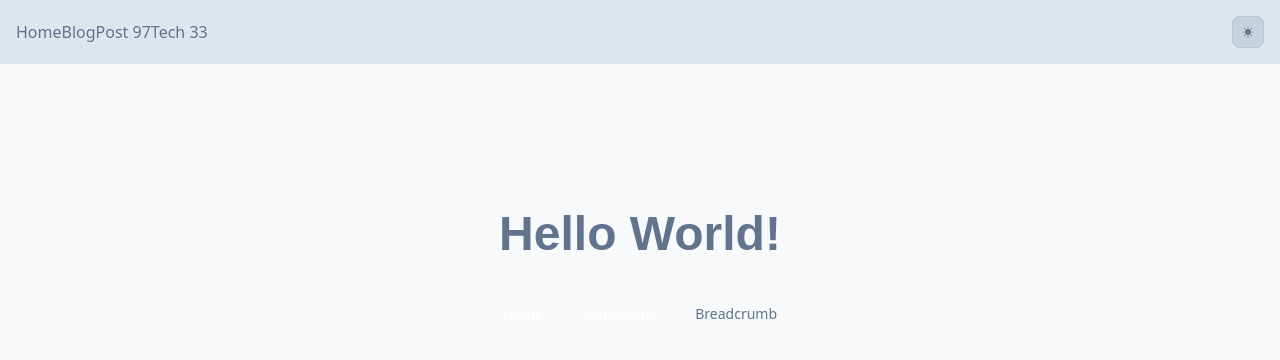
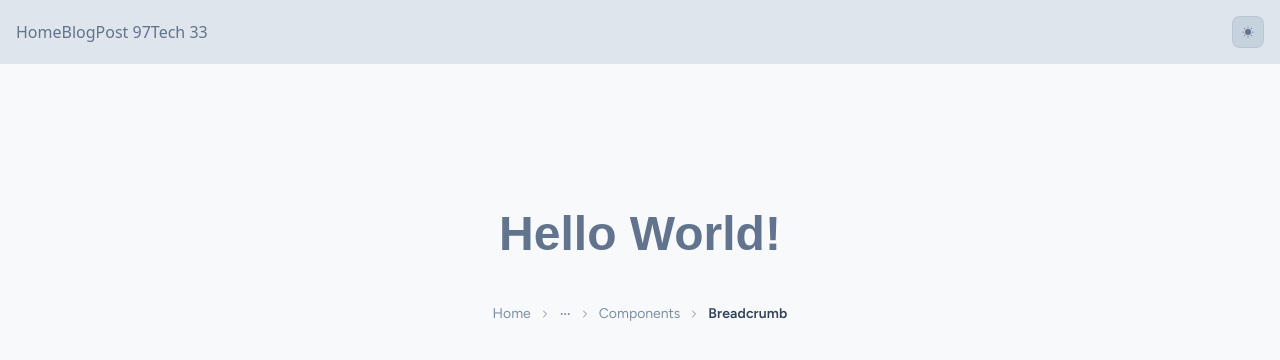
Before and after one commit to lorenzoferrante97/frontend-template, a Next.js app: page / in a window 1280 px wide. Shown: the top 360 px of the page. Built offline with nearby package versions, Linux system fonts and the light colour scheme; a web font is replaced by a local one.

Commit message:
add: breadcrumb

```diff
--- a/app/components/ui/breadcrumb.jsx
+++ b/app/components/ui/breadcrumb.jsx
@@ -1,7 +1,7 @@
+/** biome-ignore-all lint/a11y/useSemanticElements: current page */
+
 import { Slot } from "@radix-ui/react-slot";
 import { ChevronRight, MoreHorizontal } from "lucide-react";
-import * as React from "react";
-
 import { cn } from "@/lib/utils";
 
 function Breadcrumb({ ...props }) {
@@ -13,7 +13,7 @@ function BreadcrumbList({ className, ...props }) {
 		<ol
 			data-slot="breadcrumb-list"
 			className={cn(
-				"text-muted-foreground flex flex-wrap items-center gap-1.5 text-sm break-words sm:gap-2.5",
+				"text-base-soft-content/80 flex flex-wrap items-center gap-1 font-body-s-normal break-words md:gap-2",
 				className,
 			)}
 			{...props}
@@ -25,7 +25,7 @@ function BreadcrumbItem({ className, ...props }) {
 	return (
 		<li
 			data-slot="breadcrumb-item"
-			className={cn("inline-flex items-center gap-1.5", className)}
+			className={cn("inline-flex items-center gap-1", className)}
 			{...props}
 		/>
 	);
@@ -37,7 +37,10 @@ function BreadcrumbLink({ asChild, className, ...props }) {
 	return (
 		<Comp
 			data-slot="breadcrumb-link"
-			className={cn("hover:text-foreground transition-colors", className)}
+			className={cn(
+				"lg:hover:text-base-content lg:hover:underline lg:hover:underline-offset-4 transition-colors",
+				className,
+			)}
 			{...props}
 		/>
 	);
@@ -45,12 +48,12 @@ function BreadcrumbLink({ asChild, className, ...props }) {
 
 function BreadcrumbPage({ className, ...props }) {
 	return (
-		<span
+		<a
 			data-slot="breadcrumb-page"
 			role="link"
 			aria-disabled="true"
 			aria-current="page"
-			className={cn("text-foreground font-normal", className)}
+			className={cn("text-base-content font-body-s-big", className)}
 			{...props}
 		/>
 	);
@@ -62,24 +65,24 @@ function BreadcrumbSeparator({ children, className, ...props }) {
 			data-slot="breadcrumb-separator"
 			role="presentation"
 			aria-hidden="true"
-			className={cn("[&>svg]:size-3.5", className)}
+			className={cn("", className)}
 			{...props}
 		>
-			{children ?? <ChevronRight />}
+			{children ?? <ChevronRight size={12} strokeWidth={2} />}
 		</li>
 	);
 }
 
-function BreadcrumbEllipsis({ className, ...props }) {
+function BreadcrumbMore({ className, ...props }) {
 	return (
 		<span
 			data-slot="breadcrumb-ellipsis"
 			role="presentation"
 			aria-hidden="true"
-			className={cn("flex size-9 items-center justify-center", className)}
+			className={cn("perfect-center", className)}
 			{...props}
 		>
-			<MoreHorizontal className="size-4" />
+			<MoreHorizontal size={12} strokeWidth={2} />
 			<span className="sr-only">More</span>
 		</span>
 	);
@@ -92,5 +95,5 @@ export {
 	BreadcrumbLink,
 	BreadcrumbPage,
 	BreadcrumbSeparator,
-	BreadcrumbEllipsis,
+	BreadcrumbMore,
 };
--- a/app/page.jsx
+++ b/app/page.jsx
@@ -32,6 +32,7 @@ import {
 	BreadcrumbItem,
 	BreadcrumbLink,
 	BreadcrumbList,
+	BreadcrumbMore,
 	BreadcrumbPage,
 	BreadcrumbSeparator,
 } from "@/app/components/ui/breadcrumb";
@@ -109,6 +110,8 @@ export default function Home() {
 							<BreadcrumbLink href="/">Home</BreadcrumbLink>
 						</BreadcrumbItem>
 						<BreadcrumbSeparator />
+						<BreadcrumbMore />
+						<BreadcrumbSeparator />
 						<BreadcrumbItem>
 							<BreadcrumbLink href="/components">Components</BreadcrumbLink>
 						</BreadcrumbItem>
```
